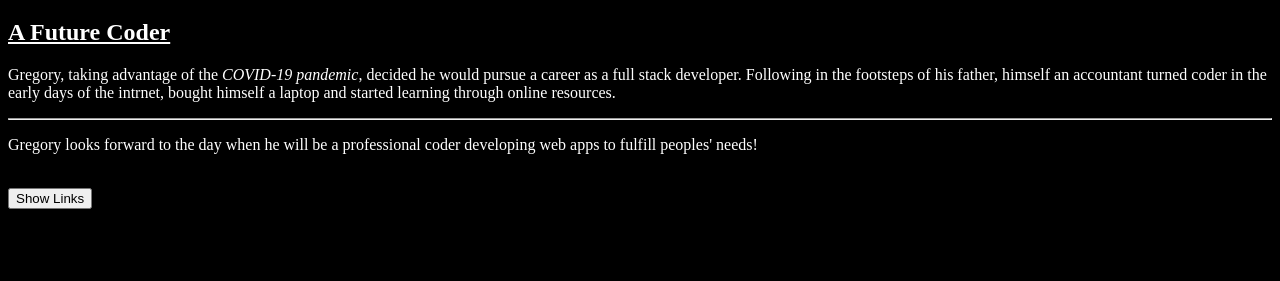
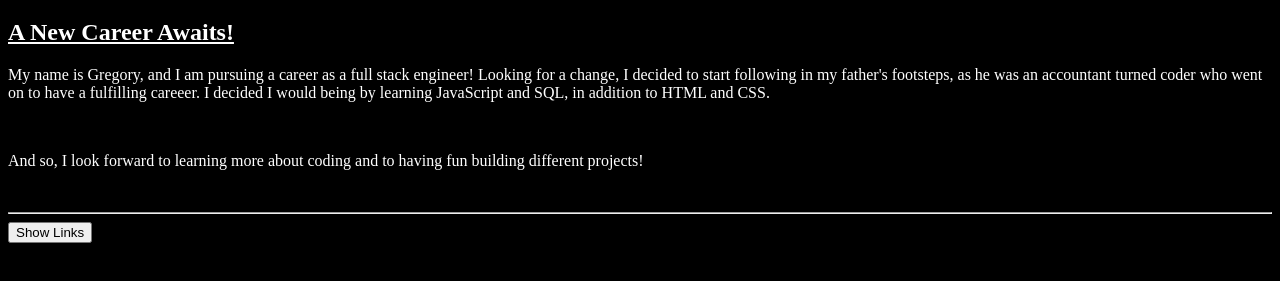
Before and after one commit to Ardison-Gardner/html101_project, a plain HTML site: page index.html in a window 1280 px wide. Shown: the part 431-712 px from the top of the page. Drawn offline with Linux system fonts and the light colour scheme.

Commit message:
Cleaning up for submission.

```diff
--- a/index.html
+++ b/index.html
@@ -16,16 +16,17 @@
       <b>Gregory Ardison-Gardner</b>
     </h1>
     <h2>
-      <u>A Future Coder</u>
+      <u>A New Career Awaits!</u>
     </h2>
     <p>
-      Gregory, taking advantage of the <i>COVID-19 pandemic</i>, decided he would pursue a career as a full stack developer. Following in the footsteps of his father, himself an accountant turned coder in the early days of the intrnet, bought himself a laptop and started learning through online resources.
-    </p>
-    <hr>
-    <p>
-      Gregory looks forward to the day when he will be a professional coder developing web apps to fulfill peoples' needs!
+      My name is Gregory, and I am pursuing a career as a full stack engineer! Looking for a change, I decided to start following in my father's footsteps, as he was an accountant turned coder who went on to have a fulfilling careeer. I decided I would being by learning JavaScript and SQL, in addition to HTML and CSS.
     </p>
     <br>
+    <p>
+      And so, I look forward to learning more about coding and to having fun building different projects!
+    </p>
+    <br>
+    <hr>
     <input onclick="showHide()" type="button" value="Show Links" id="showHideLinks"></input>
     <div id="links" style="visibility:hidden">
       <ul>
```
